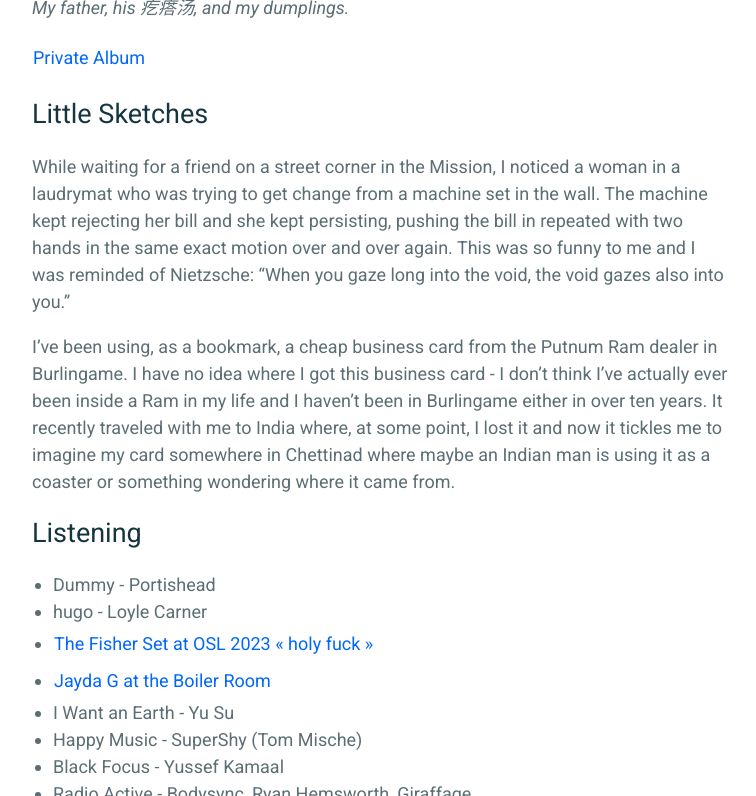
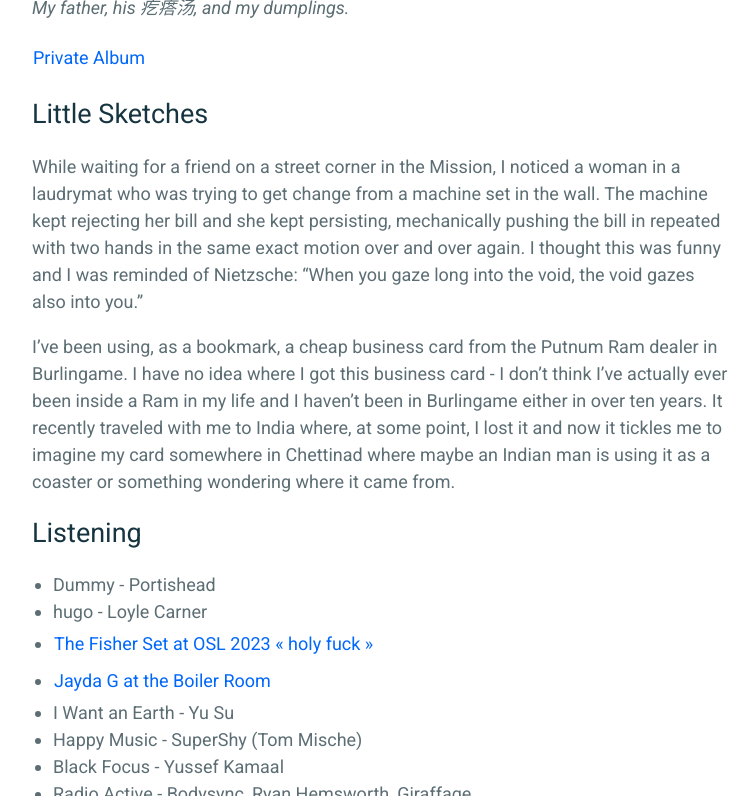
Before and after one commit to frankwang95/frankwang95.github.io, a Jekyll site: the page built from _posts/2023-11-05-october-snippits.md, in a window 1280 px wide and 900 px high, scrolled down 1546 px, cut to the strip 104-900 px from the top of the window. Shown: the whole strip, without its empty margins (258-1014 px from the left). Built offline with Jekyll 4.4.1, drawn with Linux system fonts in a browser that asks for light colours.

```diff
--- a/_posts/2023-11-05-october-snippits.md
+++ b/_posts/2023-11-05-october-snippits.md
@@ -30,7 +30,7 @@ tags: snippits
 
 # Little Sketches
 
-While waiting for a friend on a street corner in the Mission, I noticed a woman in a laudrymat who was trying to get change from a machine set in the wall. The machine kept rejecting her bill and she kept persisting, pushing the bill in repeated with two hands in the same exact motion over and over again. This was so funny to me and I was reminded of Nietzsche: "When you gaze long into the void, the void gazes also into you."
+While waiting for a friend on a street corner in the Mission, I noticed a woman in a laudrymat who was trying to get change from a machine set in the wall. The machine kept rejecting her bill and she kept persisting, mechanically pushing the bill in repeated with two hands in the same exact motion over and over again. I thought this was funny and I was reminded of Nietzsche: "When you gaze long into the void, the void gazes also into you."
 
 I've been using, as a bookmark, a cheap business card from the Putnum Ram dealer in Burlingame. I have no idea where I got this business card - I don't think I've actually ever been inside a Ram in my life and I haven't been in Burlingame either in over ten years. It recently traveled with me to India where, at some point, I lost it and now it tickles me to imagine my card somewhere in Chettinad where maybe an Indian man is using it as a coaster or something wondering where it came from.
 
```
